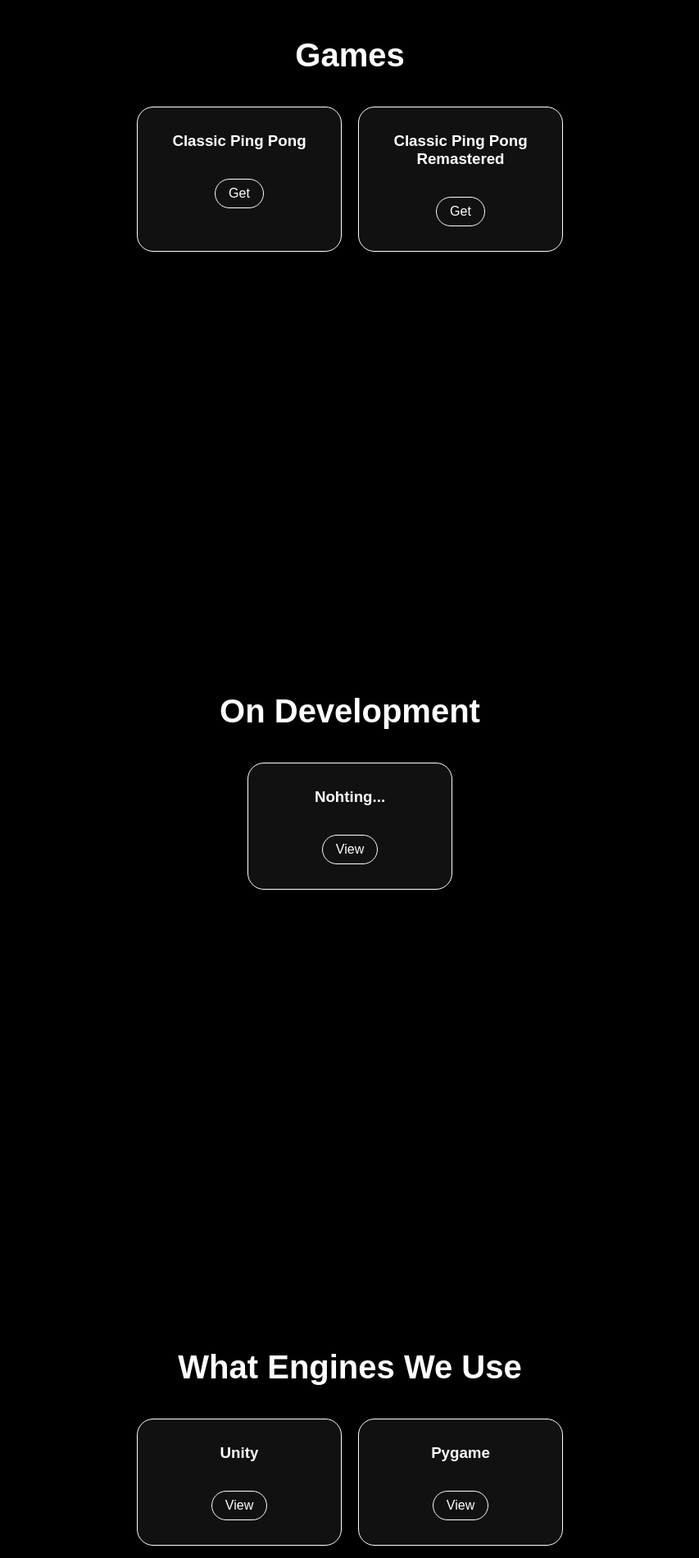
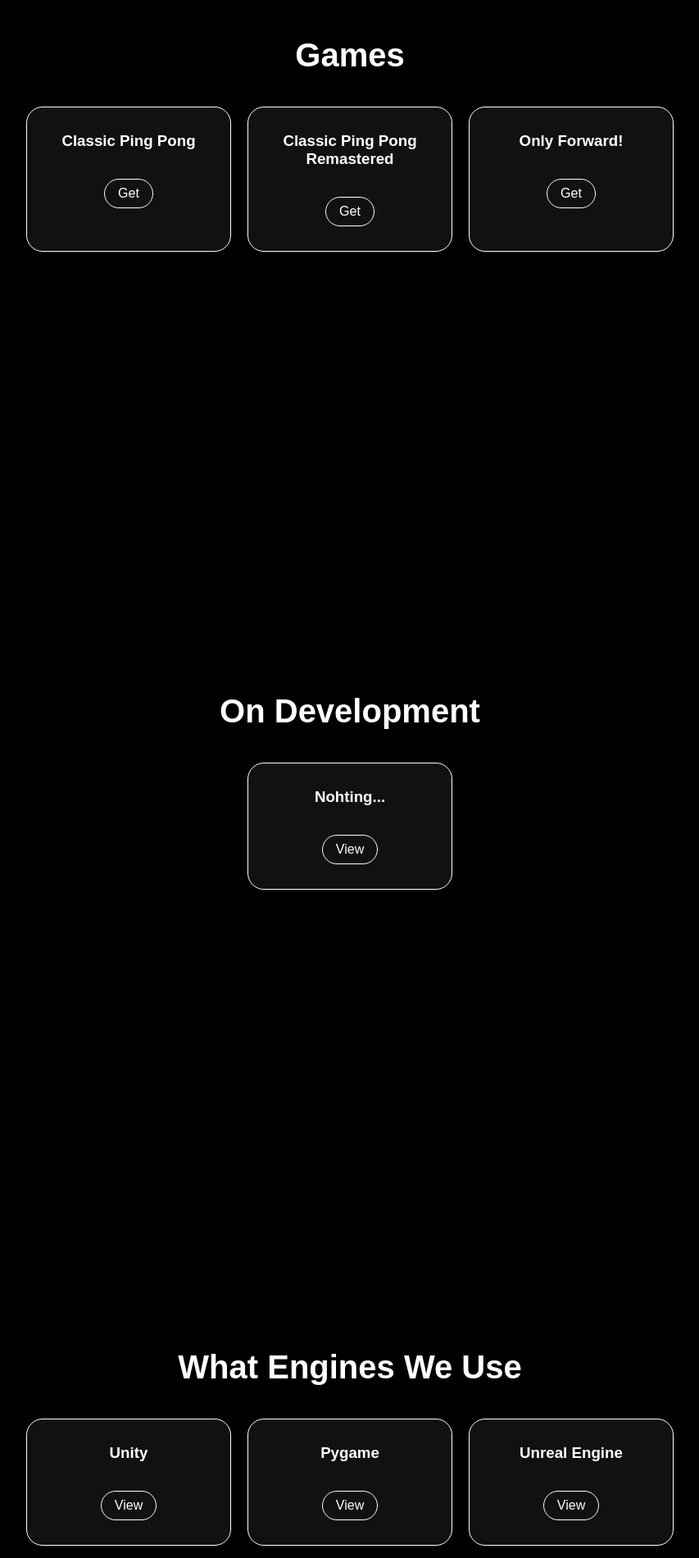
Before and after one commit to 974int/974new, a plain HTML site: page index.html in a window 1280 px wide. Shown: the part 880-2780 px from the top of the page at 82% size, without its empty margins (213-1066 px from the left). Drawn offline with Linux system fonts and the light colour scheme.

Commit message:
Update index.html

```diff
--- a/index.html
+++ b/index.html
@@ -126,6 +126,7 @@
   <div class="list">
     <div class="card"><h3>Classic Ping Pong</h3><a href="https://974-interactive.itch.io/ping-pong" target="_blank">Get</a></div>
     <div class="card"><h3>Classic Ping Pong Remastered</h3><a href="https://974-interactive.itch.io/classic-ping-pong-remastered" target="_blank">Get</a></div>
+    <div class="card"><h3>Only Forward!</h3><a href="https://974-interactive.itch.io/only-forward" target="_blank">Get</a></div>
   </div>
 </section>
 
@@ -141,6 +142,7 @@
   <div class="list">
     <div class="card"><h3>Unity</h3><a href="https://unity.com/" target="_blank">View</a></div>
     <div class="card"><h3>Pygame</h3><a href="https://www.pygame.org/news" target="_blank">View</a></div>
+    <div class="card"><h3>Unreal Engine</h3><a href="https://www.unrealengine.com" target="_blank">View</a></div>
   </div>
 </section>
 
```
